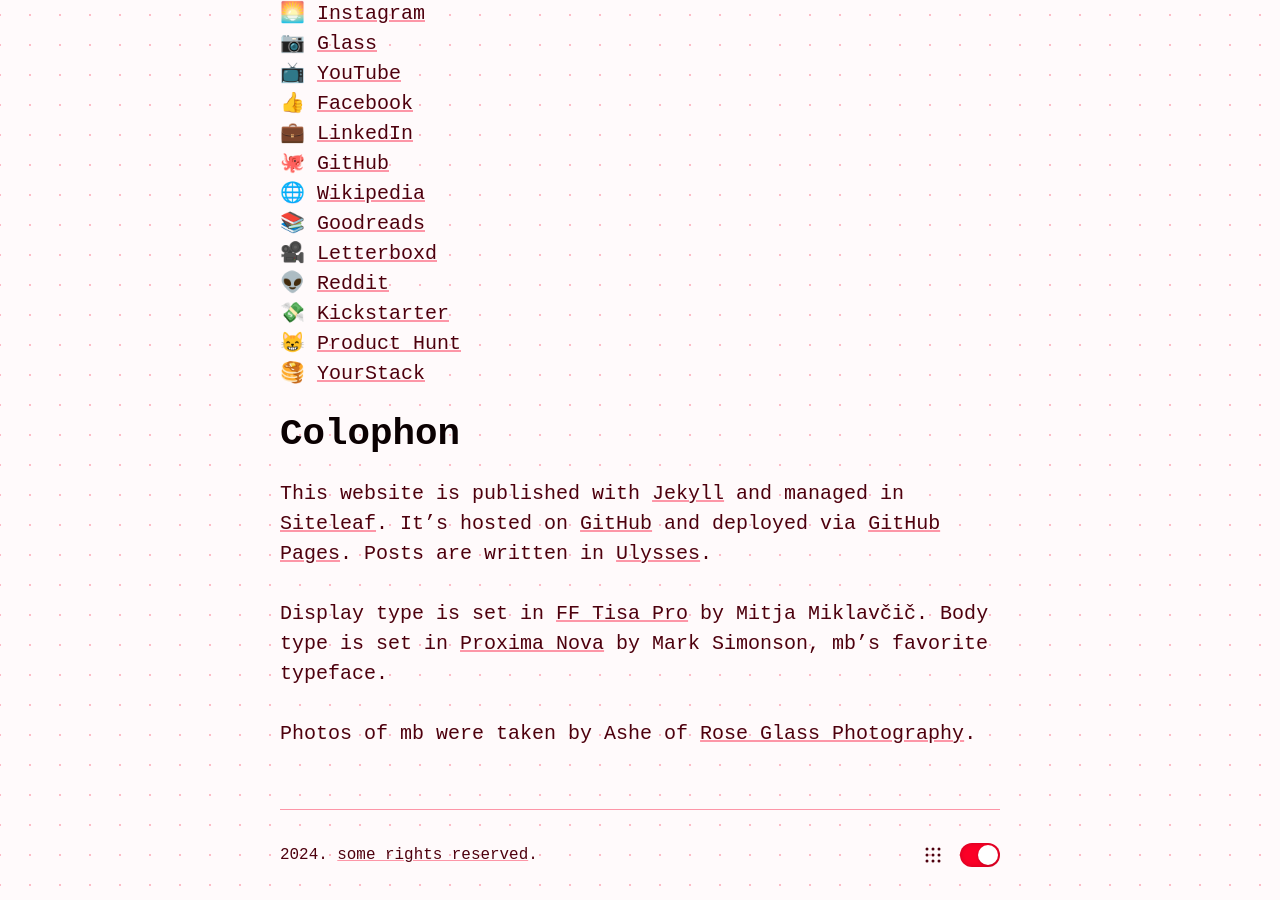
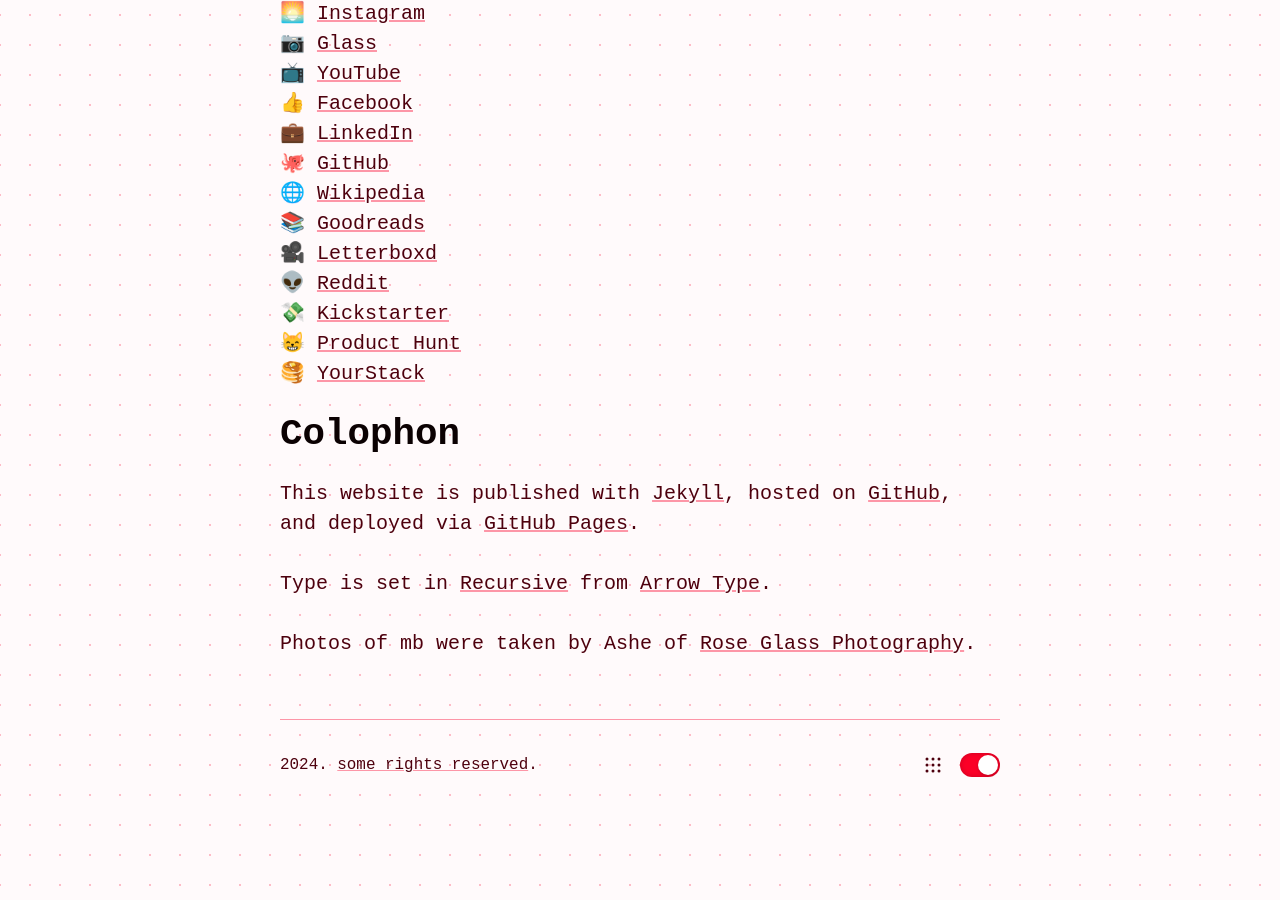
Before and after one commit to mbbischoff/website, a Jekyll site: the page built from about.markdown, in a window 1280 px wide and 900 px high, scrolled down 3765 px. Built offline with Jekyll 4.4.1, drawn with Linux system fonts in a browser that asks for light colours; some web fonts are replaced; comment, search, counter and statistics services are not loaded; a style sheet for code colours, icons or effects is not loaded.

Commit message:
Updated colophone

```diff
--- a/about.markdown
+++ b/about.markdown
@@ -59,8 +59,8 @@
 
 ## Colophon
 
-This website is published with [Jekyll](https://jekyllrb.com) and managed in [Siteleaf](https://www.siteleaf.com). It’s hosted on [GitHub](https://github.com/mattbischoff/matthewbischoff.com) and deployed via [GitHub Pages](https://pages.github.com). Posts are written in [Ulysses](https://ulysses.app).
+This website is published with [Jekyll](https://jekyllrb.com), hosted on [GitHub](https://github.com/mattbischoff/matthewbischoff.com), and deployed via [GitHub Pages](https://pages.github.com).
 
-Display type is set in [FF Tisa Pro](https://fonts.adobe.com/fonts/skolar) by Mitja Miklavčič. Body type is set in [Proxima Nova](https://fonts.adobe.com/fonts/proxima-nova) by Mark Simonson, mb’s favorite typeface.
+Type is set in [Recursive](https://www.recursive.design/) from [Arrow Type](https://www.arrowtype.com/).
 
 Photos of mb were taken by Ashe of [Rose Glass Photography](https://www.roseglass.pictures).
```
